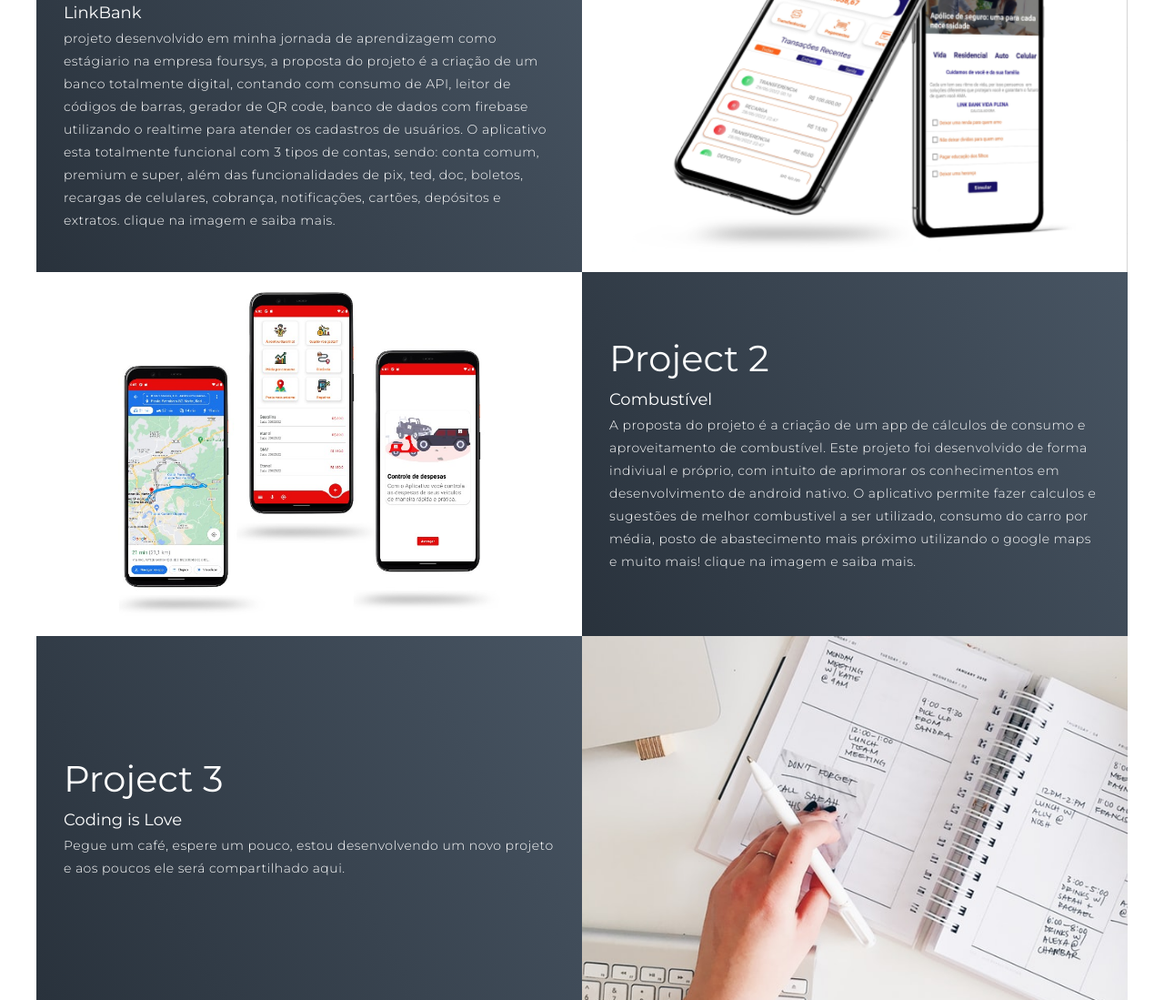
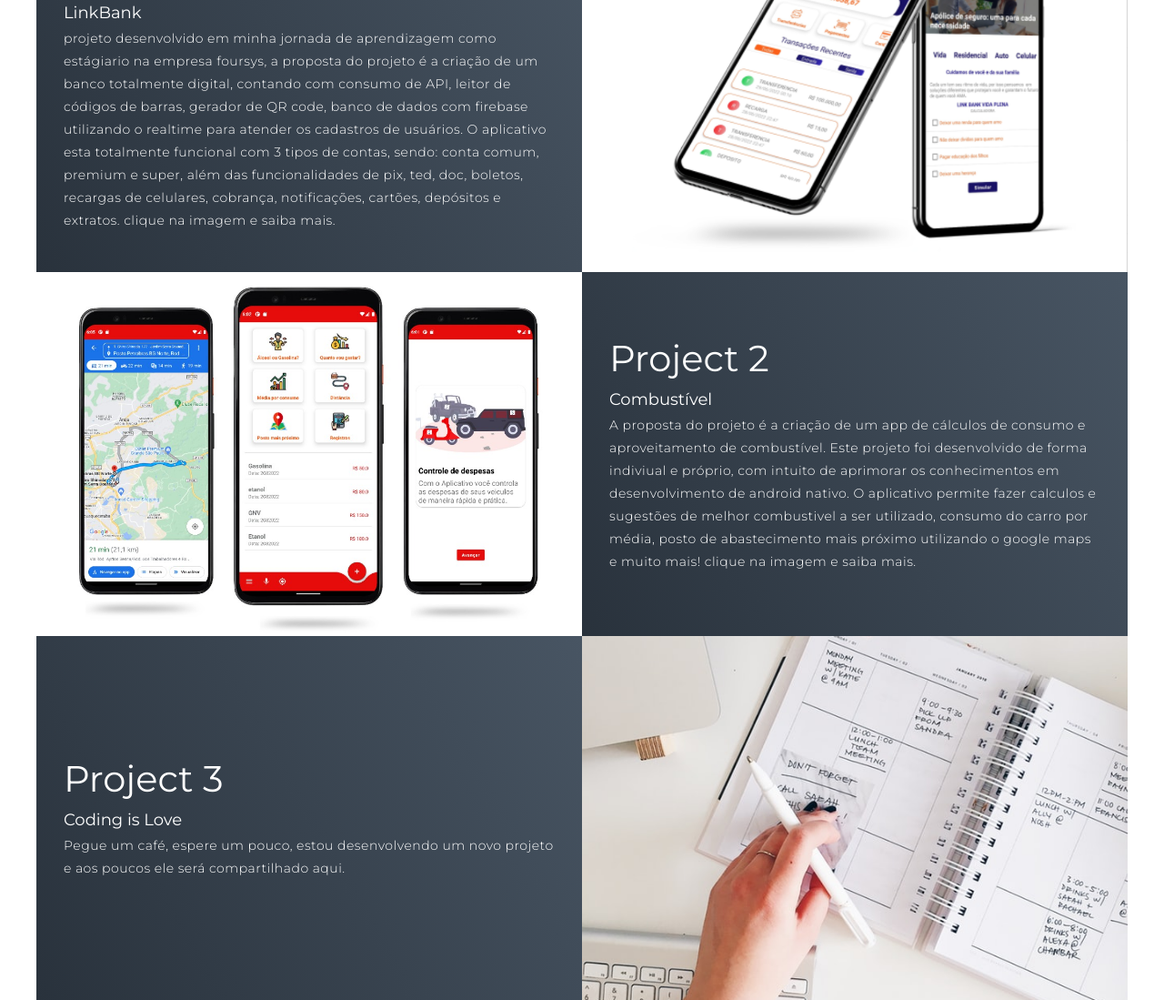
Before and after one commit to lucas8calderon/perfil, a plain HTML site: page index.html in a window 1280 px wide. Shown: the part 1944-3043 px from the top of the page at 91% size. Drawn offline with Linux system fonts and the light colour scheme.

Commit message:
combustivel app nova

```diff
--- a/index.html
+++ b/index.html
@@ -120,7 +120,7 @@
             </p>
           </div>
           <div class="project-img">
-            <img src="./img/img_port6.jpg" alt="img">
+            <img src="./img/img_port10.jpg" alt="img">
           </div>
         </div>
         <div class="project-item">
```
Also changed, not shown: img/img_port.jpg (deleted), img/img_port10.jpg (added), img/img_port2.jpg (deleted), img/img_port3.jpg (deleted), img/img_port4.jpg (deleted), img/img_port5.jpg (deleted), img/img_port6.jpg (deleted).
